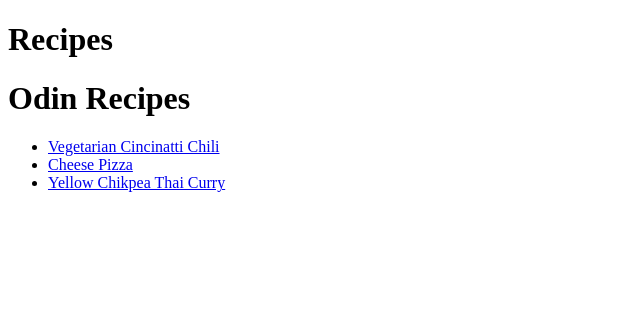
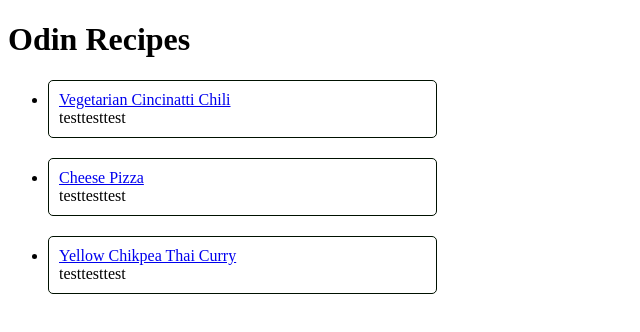
Before and after one commit to Smcgb/odin-recipes, a plain HTML site: page index.html in a window 1280 px wide. Shown: the whole page, without its empty margins (0-640 px from the left). Drawn offline with Linux system fonts and the light colour scheme.

Commit message:
Chore: Styles and content updates

```diff
--- a/index.html
+++ b/index.html
@@ -4,16 +4,22 @@
     <meta charset="UTF-8">
     <meta name="viewport" content="width=device-width, initial-scale=1.0">
     <title>Odin Recipes</title>
-    <link rel="stylesheet" href="./styles.css">
+    <link rel="stylesheet" href="styles.css">
   </head>
   <body>
     <main>
-      <h1>Recipes</h1>
       <h1>Odin Recipes</h1>
-        <uL>
-          <li><a href="recipes/veg-cincinatti-chili.html">Vegetarian Cincinatti Chili</a></li>
-          <li><a href="recipes/vcheese-pizza.html">Cheese Pizza</a></li>
-          <li><a href="recipes/yellow-chikpea-thai-curry.html">Yellow Chikpea Thai Curry</a></li>
-        </uL>
+        <div class="recipe-list">
+          <uL>
+            <li><a href="recipes/veg-cincinatti-chili.html">Vegetarian Cincinatti Chili</a>
+              <span class="food-description">testtesttest</span>
+            </li>
+            <li><a href="recipes/cheese-pizza.html">Cheese Pizza</a>
+              <span class="food-description">testtesttest</span></li>
+            </li>
+            <li><a href="recipes/yellow-chikpea-thai-curry.html">Yellow Chikpea Thai Curry</a>
+              <span class="food-description">testtesttest</span></li></li>
+          </uL>
+        </div>
     </main>
   </body>
--- /dev/null
+++ b/styles.css
@@ -0,0 +1,17 @@
+.recipe-list {
+  justify-content: space-between;
+}
+
+.recipe-list li {
+  width: 30%;
+  margin-bottom: 20px;
+  padding: 10px;
+  border: 1px solid #010;
+  border-radius: 5px;
+}
+
+.food-description {
+  width: 100%;
+  border-radius: 5px;
+  display: block;
+}
```
Also changed, not shown: recipes/styles.css (added).
